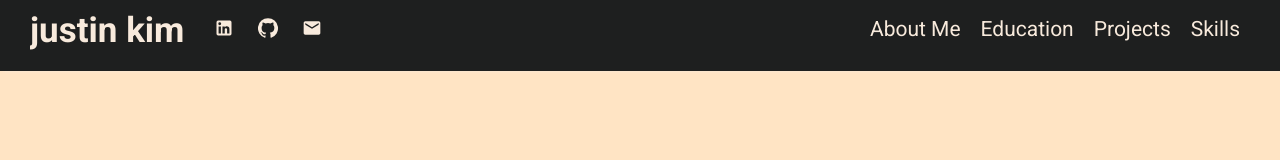
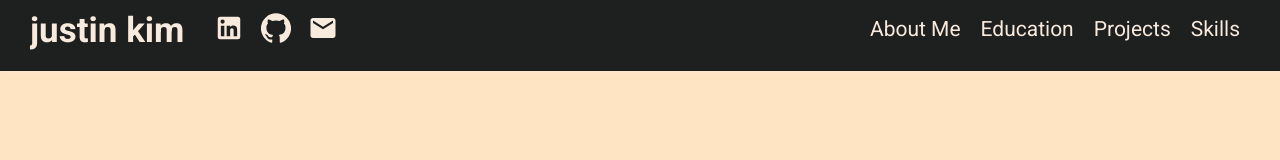
Before and after one commit to kimjust6/Portfolio, a React (Create React App) app: page / in a window 1280 px wide. Shown: the top 160 px of the page. Built offline with nearby package versions, Linux system fonts and the light colour scheme.

Commit message:
changed icon sizes

```diff
--- a/src/components/contact/contact.scss
+++ b/src/components/contact/contact.scss
@@ -11,6 +11,7 @@
   font-size: 24px;
   color: $secondaryColour;
   .title {
+      margin-bottom: 0;
     h1 {
       border-bottom: 2px solid $secondaryColour;
     }
@@ -27,9 +28,8 @@
         font-size: 32px;
         margin: 10px;
       }
-      a:hover {
-        font-weight: 500;
-        border: 1px $secondaryColour fill;
+      a:hover{
+        color: $iconHoverColour;
       }
     }
     display: flex;
--- a/src/components/navbar/Navbar.jsx
+++ b/src/components/navbar/Navbar.jsx
@@ -19,23 +19,22 @@ export default function Navbar({ menuOpen, setMenuOpen }) {
               target="_blank"
               rel="noreferrer"
             >
-              <LinkedIn className="icon" />
+              <LinkedIn className="icons" />
             </a>
             <a
               href="https://github.com/kimjust6"
               target="_blank"
               rel="noreferrer"
             >
-              <GitHub className="icon" />
+              <GitHub className="icons" />
             </a>
             <a
               href="mailto:kimjust6@gmail.com"
               target="_blank"
               rel="noreferrer"
             >
-              <Mail className="icon" />
+              <Mail className="icons" />
             </a>
-            {/* <span>kimjust6@gmail.com</span> */}
           </div>
         </div>
 
--- a/src/components/navbar/navbar.scss
+++ b/src/components/navbar/navbar.scss
@@ -46,13 +46,13 @@
         }
 
         // margin: 10px;
-        .icon {
+        .icons {
           align-items: center;
           font-size: 30px;
           margin-right: 17px;
 
         }
-        .icon:hover{
+        .icons:hover{
           color: $iconHoverColour;
         }
       }
```
